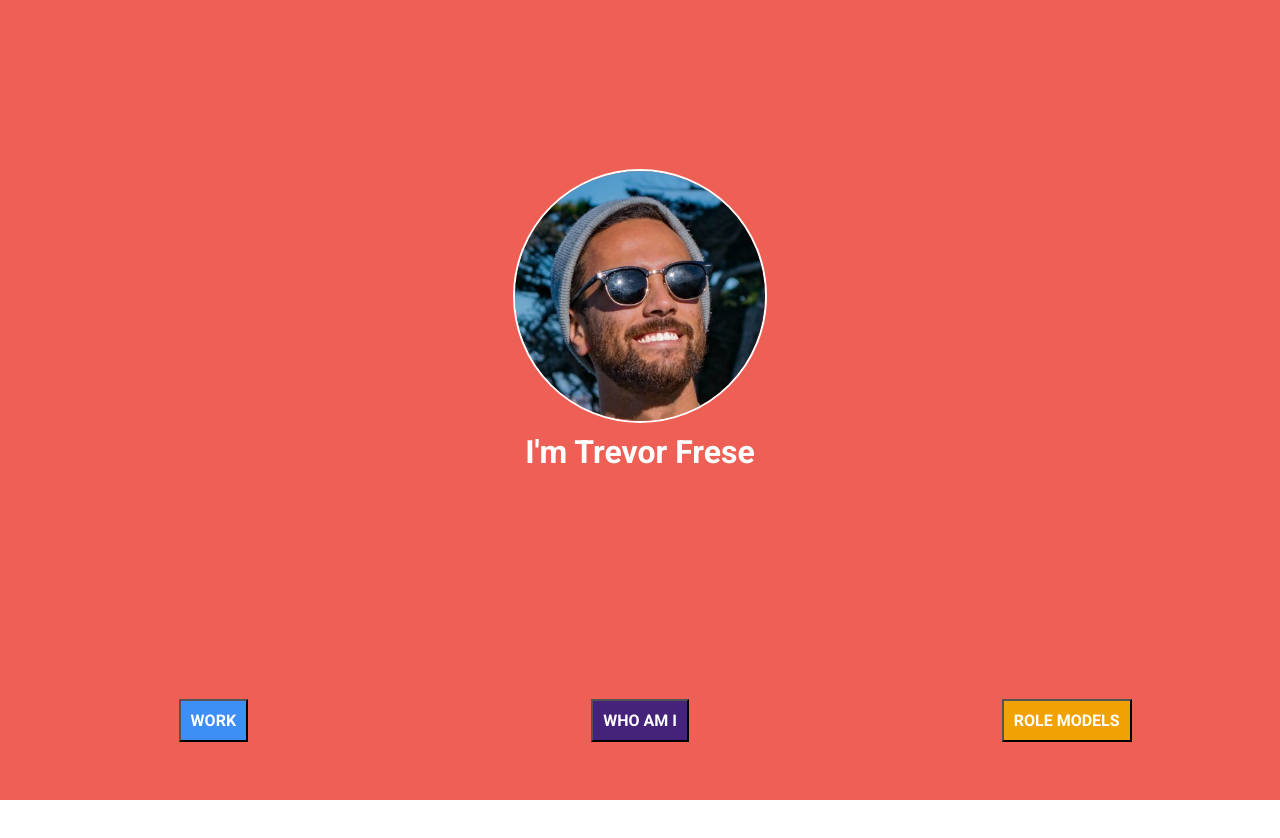
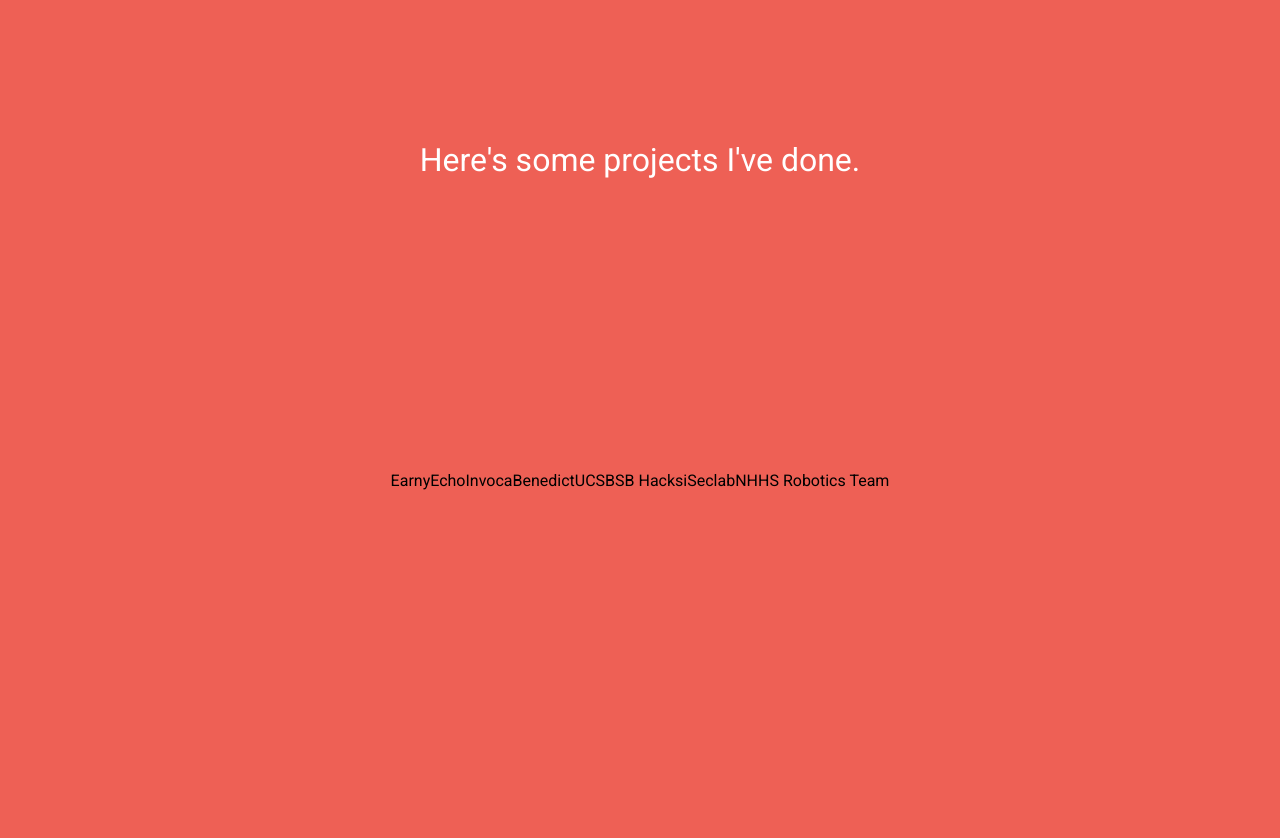
Before and after one commit to trevorfrese/react-personal-website, a React app: page /work in a window 1280 px wide. Shown: the top 838 px of the page. Before the commit the page ends 800 px from the top, so only its background shows below. Built offline with nearby package versions, Linux system fonts and the light colour scheme.

Commit message:
Add work page

```diff
--- a/src/App.js
+++ b/src/App.js
@@ -3,6 +3,7 @@
 import Storyline from './components/Storyline/Storyline';
 import HomePage from './components/HomePage/HomePage';
 import RoleModels from './components/RoleModels/RoleModels';
+import Work from './components/Work/Work';
 
 import { Switch, Route, withRouter } from 'react-router-dom';
 
@@ -14,9 +15,9 @@
     return (
       <div className="App">
         <Switch>
-          {/* <Route exact path="/work" component={Work} /> */}
+          <Route exact path="/work" component={Work} />
           <Route exact path="/my_story" component={Storyline} />
-          <Route exact path="/role_models" component={RoleModels} />
+          <Route exact path="/mentors" component={RoleModels} />
           <Route path="/" component={HomePage} />
         </Switch>
       </div>
--- a/src/components/HomePage/HomePage.css
+++ b/src/components/HomePage/HomePage.css
@@ -67,7 +67,7 @@
 }
 
 .Button {
-  background-color: transparent;
+  background-color: #46237A;
   color: white;
   outline: none;
   cursor: pointer;
@@ -77,7 +77,13 @@
   font-weight: bold;
 }
 
-.Blue {
+@media (max-width: 330px) {
+  .Button {
+    font-size: .8em;
+  }
+}
+
+/* .Blue {
   background-color: #3d8ff5;
 }
 
@@ -87,4 +93,4 @@
 
 .Orange {
   background-color: #F0A202;
-}
+} */
--- a/src/components/HomePage/HomePage.js
+++ b/src/components/HomePage/HomePage.js
@@ -22,12 +22,12 @@
       </div>
       <div className={classes.Control + ' ' +  classes.ButtonContainer}>
         <Link to="/my_story">
-          <button className={classes.Button + ' ' + classes.Purple}>WHO AM I</button>
+          <button className={classes.Button + ' ' + classes.Purple}>WHO I AM</button>
         </Link>
       </div>
       <div className={classes.Control + ' ' + classes.ButtonContainer}>
-        <Link to="/role_models">
-          <button className={classes.Button + ' ' + classes.Orange}>ROLE MODELS</button>
+        <Link to="/mentors">
+          <button className={classes.Button + ' ' + classes.Orange}>MENTORS</button>
         </Link>
       </div>
     </div>
--- /dev/null
+++ b/src/components/Work/Work.css
@@ -0,0 +1,40 @@
+.Work {
+    width: 100vw;
+    height: 100vw;
+    background-color: #EE6055;
+    display: flex;
+    flex-direction: column;
+}
+
+.Row {
+  display: flex;
+  flex-direction: row;
+  justify-content: center;
+  align-items: center;
+  height: 25%;
+}
+
+.Projects {
+  display: flex;
+  flex-direction: row;
+  justify-content: center;
+  align-items: center;
+  height: 25%;
+}
+
+.LogoContainer {
+  width: 200px;
+  height: 200px;
+  border-radius: 2px;
+}
+
+.Logo {
+  width: 100%;
+  height: 100%;
+  object-fit: cover;
+}
+
+.Description {
+  font-size: 2em;
+  color: white;
+}
--- /dev/null
+++ b/src/components/Work/Work.js
@@ -0,0 +1,125 @@
+import React, { Component } from 'react';
+
+import earny from '../../assets/images/earny.png';
+import echo from '../../assets/images/echo.png';
+import invoca from '../../assets/images/invoca.png';
+import benny from '../../assets/images/benny.png';
+import ucsb from '../../assets/images/ucsb.png';
+import sbhacks from '../../assets/images/sbhacks.png';
+import botball from '../../assets/images/botball.png';
+import iseclab from '../../assets/images/iseclab.jpg';
+
+import classes from './Work.css';
+
+class work extends Component {
+  state = {
+    jobs: [
+      {
+        image: earny,
+        company: 'Earny',
+        companyUrl: 'https://www.earny.co',
+        position: 'Full Stack Engineer',
+        what: `Earny gets you money back on purchases automatically.`,
+        learned: `How to scale a product to millions of users. How to build extremely fast.
+          How to maintain a stellar culture. How to manage large areas of a codebase.`
+      },
+      {
+        image: echo,
+        company: 'Echo',
+        companyUrl: 'https://play.google.com/store/apps/details?id=com.ivecho.echo&hl=en',
+        position: 'Co-founder & CTO',
+        what: `Echo connects communities for houses, apartments, and neighborhoods.`,
+        learned: `How to build extremely fast. How to build an entire codebase myself.
+          How to discover a market.`
+      },
+      {
+        image: invoca,
+        company: 'Invoca',
+        companyUrl: 'https://www.invoca.com',
+        position: 'Full Stack Engineer',
+        what: 'Invoca allows marketers to drive inbound phone calls and turn them into sales.',
+        learned: `How to develop using TDD. How to work with a large legacy codebase.
+        How to follow an expert dev process.`
+      },
+      {
+        image: benny,
+        company: 'Benedict',
+        companyUrl: 'https://capstone.cs.ucsb.edu/team_docs_15/posters/StructByLightning.pdf',
+        position: 'Team Leader & Full Stack Engineer',
+        location: 'Santa Barbara, CA',
+        what: 'Benedict is a smart assistant for virtual meetings',
+        learned: `How to build a tech startup. How to manage a team.
+        How to build a fully functional product in 6 months. How to do Agile development.`
+      },
+      {
+        image: ucsb,
+        company: 'UCSB',
+        companyUrl: 'https://www.youtube.com/watch?v=-yMS-z--1zE',
+        position: 'B.S. in Computer Science, awarded in June 2015',
+        what: 'The Best UC in the UC system.',
+        learned: `How to learn. How to grow constantly.
+          How to balance a social life, work, and extracurriculars. How to party.`
+      },
+      {
+        image: sbhacks,
+        company: 'SB Hacks',
+        companyUrl: 'https://www.sbhacks.com/',
+        position: 'Co-founder',
+        what: 'SB Hacks is a hackathon in which engineers and makers build projects for a weekend.',
+        learned: `How to manage 20+ team members. How to delegate.
+        How to sell. How to run an event for 500+ attendees.`
+      },
+      {
+        image: iseclab,
+        company: 'iSeclab',
+        companyUrl: 'https://iseclab.org/',
+        position: 'Research Intern',
+        what: 'The International Security Lab researches web security, malware, and cybercrime.',
+        learned: `How to read research papers. How to work on a research team. How to solve problems you cannot google.`
+      },
+      {
+        image: botball,
+        company: 'NHHS Robotics Team',
+        companyUrl: 'https://www.youtube.com/watch?v=RTQDY6k-yR8',
+        position: 'Co-founder',
+        what: 'The NHHS Robotics team competes in an autonomous robotics competition.',
+        learned: 'How to build a team. How to raise money. How to compete internationally. How to win.'
+      },
+    ]
+  }
+
+
+  render() {
+
+    let work = null
+    work = this.state.jobs.map(job => {
+      return (
+        <div
+          key={job.company}
+          image={job.image}
+          company={job.company}
+          position={job.position}
+          location={job.location}
+          what={job.what}
+          how={job.how}
+          learned={job.learned}
+          companyUrl={job.companyUrl}>
+          {job.company}
+        </div>
+
+      )
+    })
+    return (
+      <div className={classes.Work}>
+        <div className={classes.Row}>
+          <p className={classes.Description}>Here's some projects I've done.</p>
+        </div>
+        <div className={classes.Projects}>
+          {work}
+        </div>
+      </div>
+    )
+  }
+}
+
+export default work;
```
